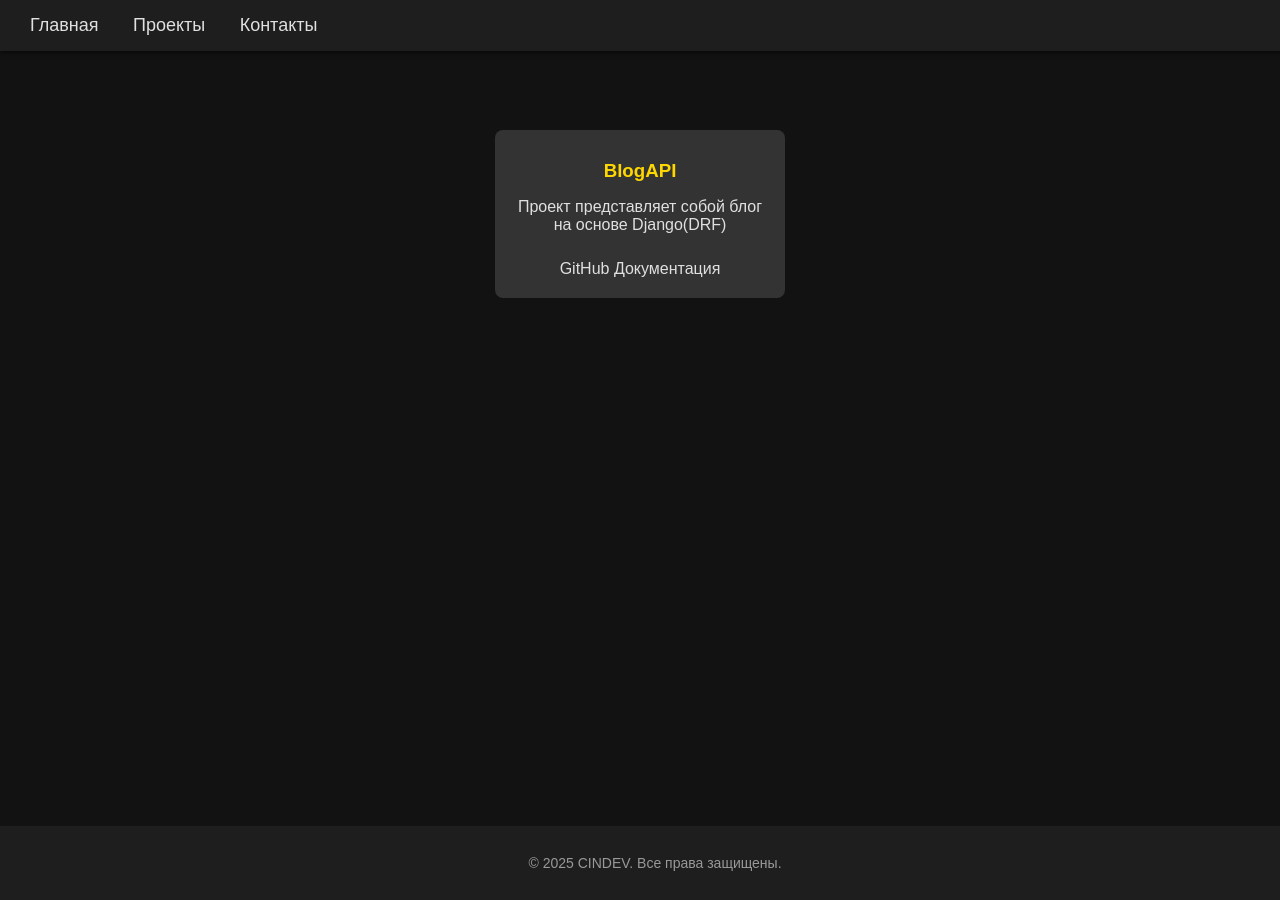
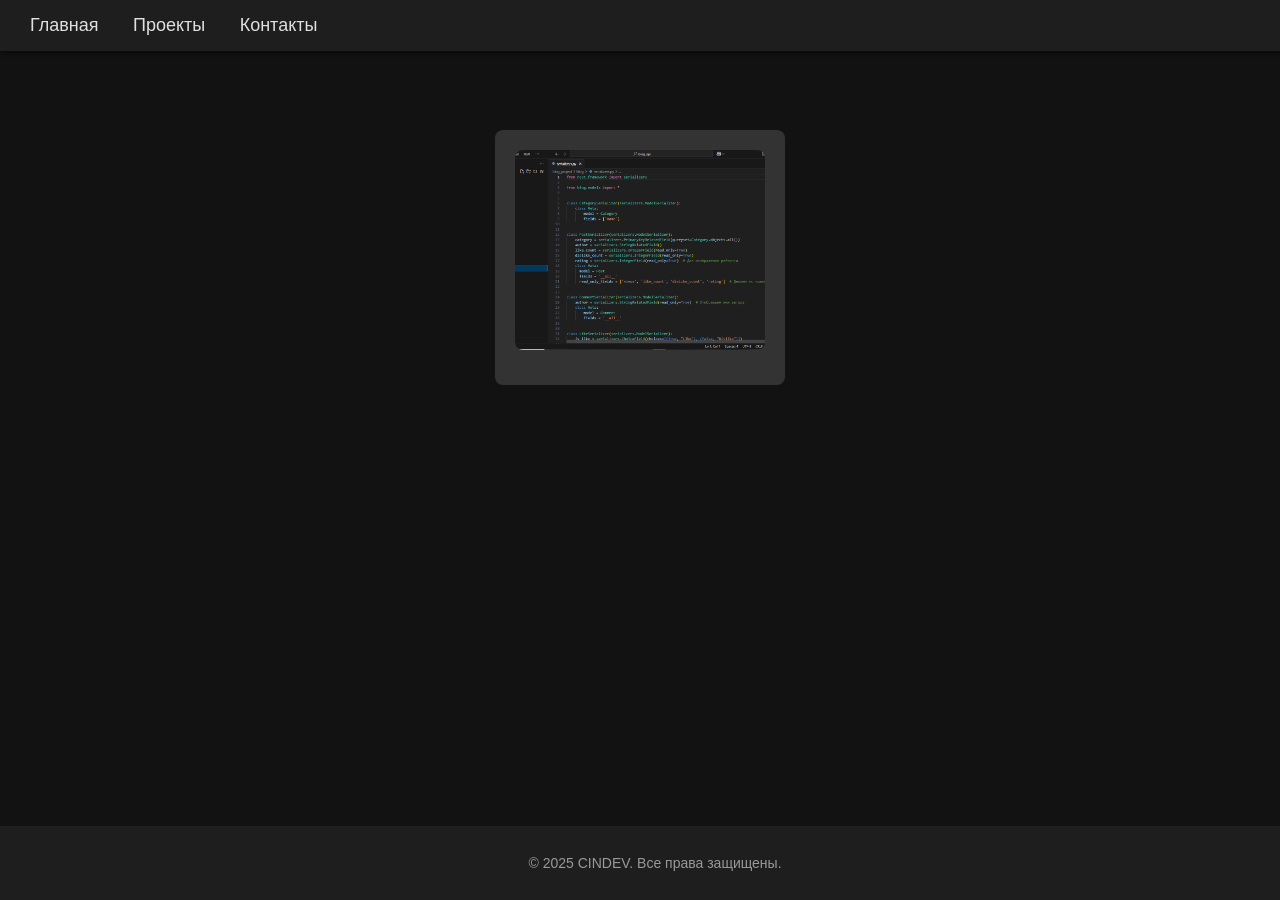
Before and after one commit to Cinzanos/cinzanos.github.io, a Jekyll site: the page built from projects.html, in a window 1280 px wide. Built offline with Jekyll 4.4.1, drawn with Linux system fonts in a browser that asks for light colours.

Commit message:
Добавил отображения и стилизацию к проектам

```diff
--- a/assets/css/styles.css
+++ b/assets/css/styles.css
@@ -57,6 +57,7 @@
   border-radius: 8px;
   width: 250px;
   text-align: center;
+  position: relative; /* Для позиционирования ссылок */
   transition: transform 0.3s ease;
 }
 
@@ -70,6 +71,27 @@
   color: #ffd700;
 }
 
+/* Новые стили */
+.project .project-image {
+  width: 100%;
+  height: 200px; /* Фиксированная высота для изображений */
+  background-color: #444;
+  border-radius: 8px;
+  overflow: hidden;
+  margin-bottom: 15px;
+}
+
+.project .project-image img {
+  width: 100%;
+  height: 100%;
+  object-fit: cover;
+  transition: transform 0.3s ease;
+}
+
+.project .project-image img:hover {
+  transform: scale(1.1); /* Эффект увеличения при наведении на изображение */
+}
+
 .project a {
   color: #e0e0e0;
   text-decoration: none;
@@ -81,6 +103,36 @@
 
 .project a:hover {
   color: #ffd700;
+}
+
+/* Ссылки для проекта (GitHub, Документация) */
+.project .project-links {
+  display: none; /* Скрытые по умолчанию */
+  position: absolute;
+  bottom: 20px;
+  width: 100%;
+  text-align: center;
+}
+
+.project .project-links a {
+  color: #ffd700;
+  font-size: 16px;
+  padding: 10px 20px;
+  border: 2px solid #ffd700;
+  border-radius: 5px;
+  text-decoration: none;
+  margin: 5px;
+  transition: background-color 0.3s ease, color 0.3s ease;
+}
+
+.project .project-links a:hover {
+  background-color: #ffd700;
+  color: #333;
+}
+
+/* Показать ссылки при наведении */
+.project:hover .project-links {
+  display: block;
 }
 
 footer {
--- a/projects.html
+++ b/projects.html
@@ -5,10 +5,14 @@
 <div class="container">
   <div id="projects" class="projects">
     <div class="project fade-in">
+      <div class="project-image">
+        <img src="/assets/images/APIBlog.png" alt="BlogAPI">
       <h3>BlogAPI</h3>
       <p>Проект представляет собой блог на основе Django(DRF)</p>
-      <a href="https://github.com/Cinzanos/BlogAPI" target="_blank">GitHub</a>
-      <a href="/documentation_BlogAPI/" target="_blank">Документация</a>
+      <div class="project-links">
+        <a href="https://github.com/Cinzanos/BlogAPI" target="_blank">GitHub</a>
+        <a href="/documentation_BlogAPI/" target="_blank">Документация</a>
+      </div>
       </div>
     </div>
   </div>
```
